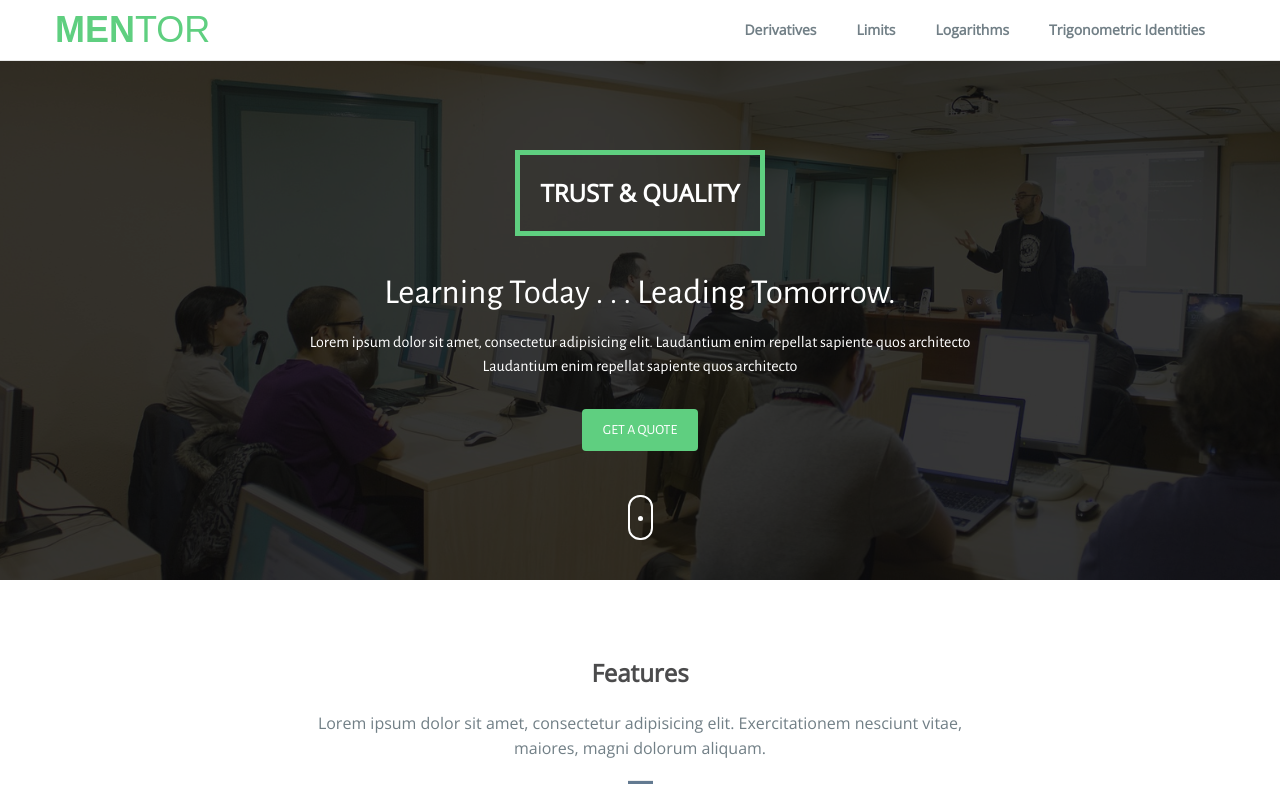
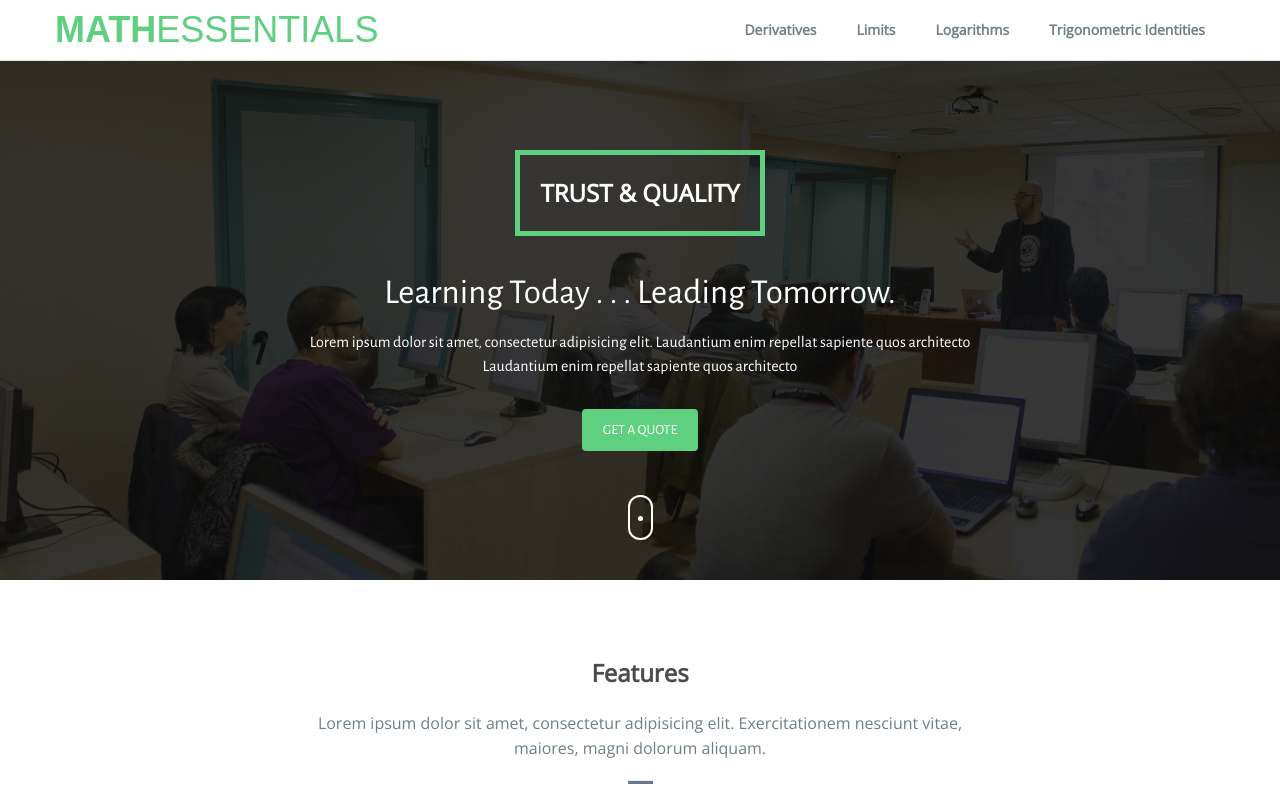
Before and after one commit to kelsie0197/Cp-202-Assignment-5, a website: page index.html in a window 1280 px wide. Shown: the top 800 px of the page. Drawn offline with nearby package versions, Linux system fonts and the light colour scheme; a web font is replaced by a local one.

Commit message:
Add files via upload

```diff
--- a/index.html
+++ b/index.html
@@ -31,7 +31,7 @@
           <span class="icon-bar"></span>
           <span class="icon-bar"></span>
         </button>
-        <a class="navbar-brand" href="index.html">Men<span>tor</span></a>
+        <a class="navbar-brand" href="index.html">Math<span>essentials</span></a>
       </div>
       <div class="collapse navbar-collapse" id="myNavbar">
         <ul class="nav navbar-nav navbar-right">
```
